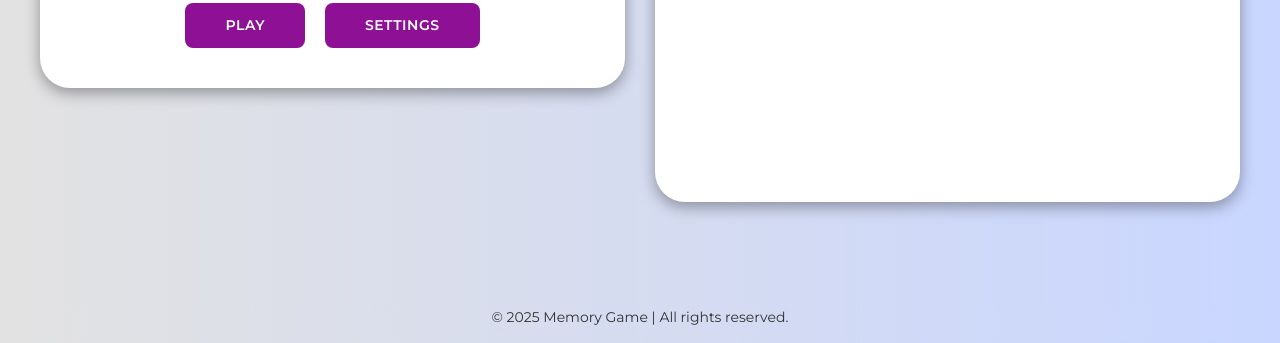
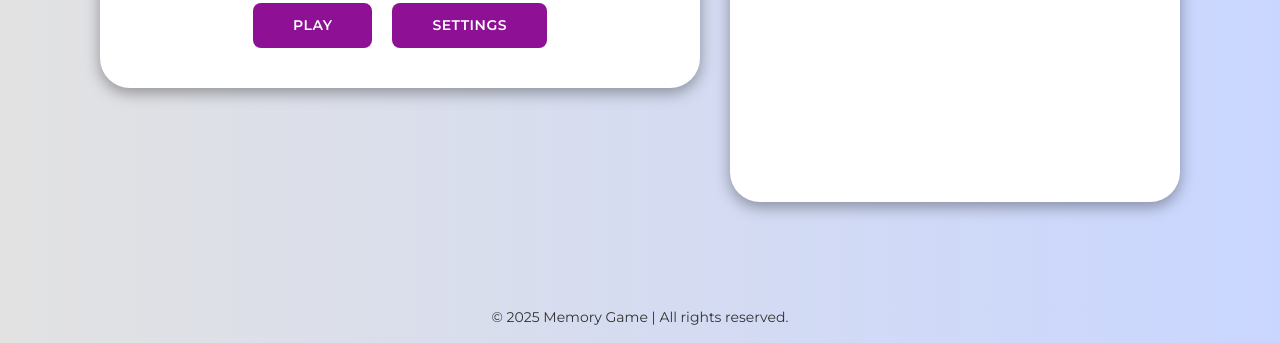
Before and after one commit to RevivedAstor/WFP, a plain HTML site: page start.html in a window 1280 px wide. Shown: the part 457-800 px from the top of the page. Drawn offline with nearby package versions, Linux system fonts and the light colour scheme; no server answers.

Commit message:
Restore initial CSS styles and layout

```diff
--- a/css/start.css
+++ b/css/start.css
@@ -153,10 +153,10 @@ main{
 }
 
 .right-section {
-  flex: 1;
-  min-width: 400px;
-  max-width: 600px;
-  padding: 30px 40px;
+  flex: 0.8;
+  min-width: 350px;
+  max-width: 450px;
+  padding: 30px 35px;
   display: flex;
   flex-direction: column;
   align-items: stretch;
```
